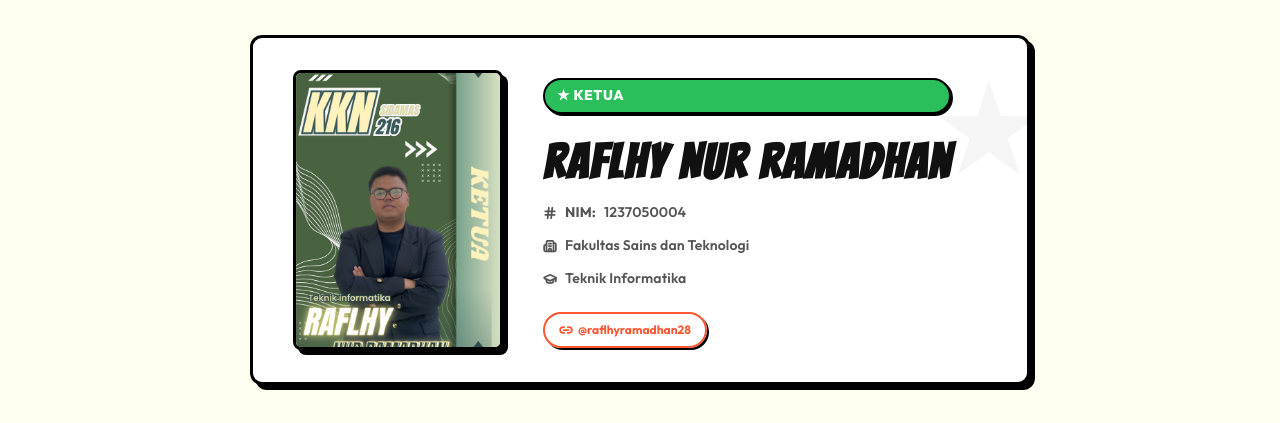
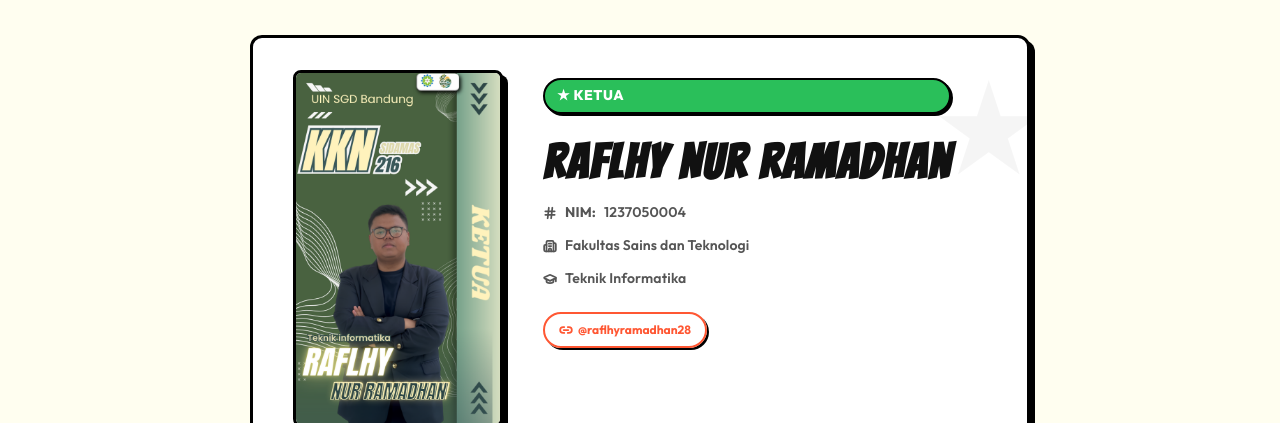
Before and after one commit to raflhyramadhan18/web-kkn216-babakansari, a React (Vite) app in the folder kkn-216/: page /anggota in a window 1280 px wide. Shown: the part 529-952 px from the top of the page. Built offline with nearby package versions, Linux system fonts and the light colour scheme; no server answers.

Commit message:
style: update spotlight leader card photo aspect ratio to 50/85

```diff
--- a/kkn-216/src/pages/Team/Team.css
+++ b/kkn-216/src/pages/Team/Team.css
@@ -82,7 +82,8 @@
 
 .member-spotlight__photo {
   width: 210px;
-  height: 280px; /* 3:4 */
+  aspect-ratio: 50 / 85;
+  height: auto;
   object-fit: cover;
   border: var(--border);
   border-radius: var(--radius-sm);
```
